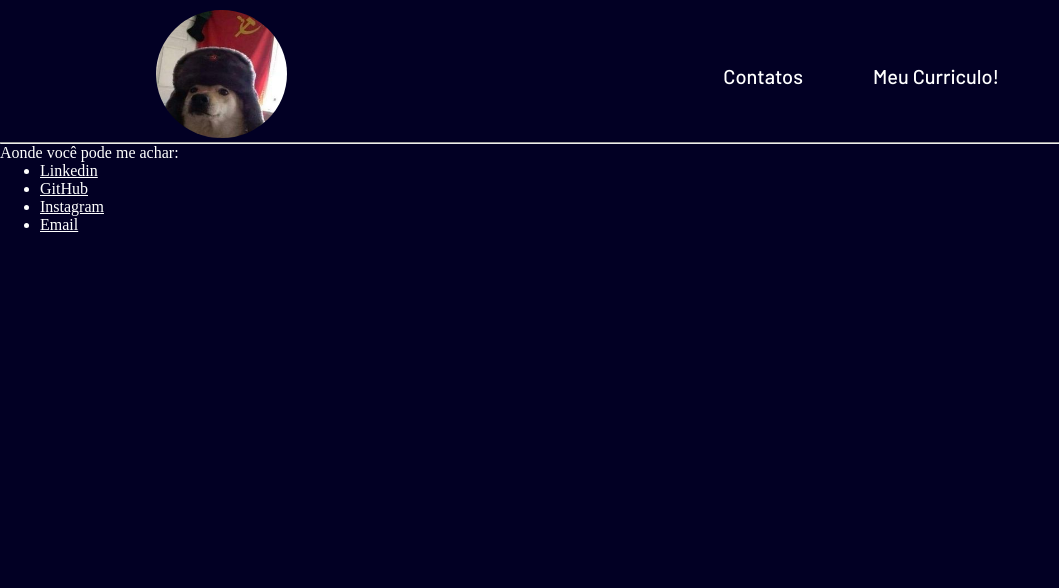
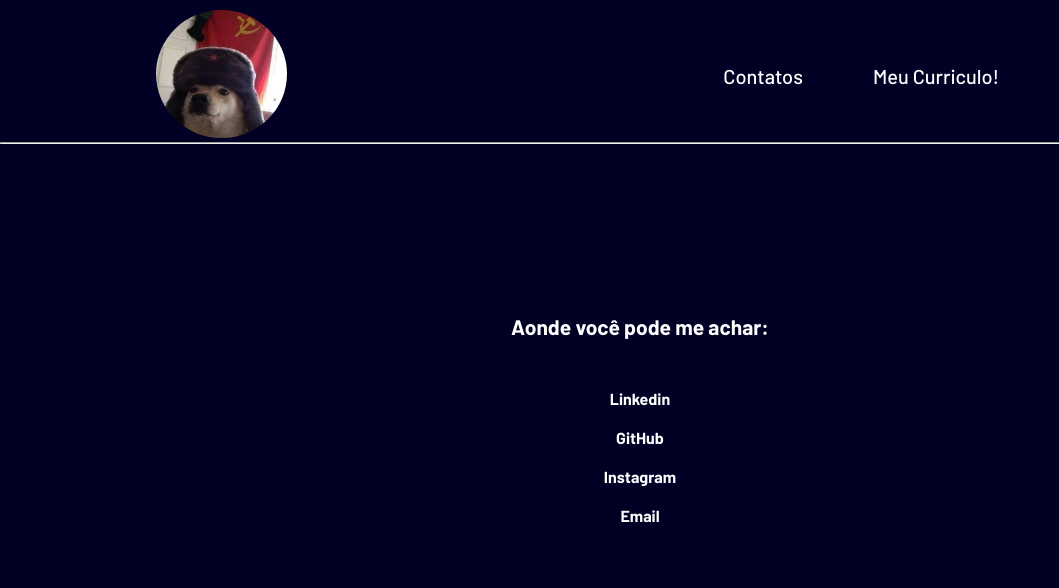
Before and after one commit to LucaasAndrade/LucaasAndrade.github.io, a plain HTML site: page site/pages/contacts/index.html in a window 1280 px wide. Shown: the whole page, without its empty margins (0-1059 px from the left). Drawn offline with Linux system fonts and the light colour scheme.

Commit message:
Pagina Contatos OK

```diff
--- a/site/pages/commum/commum.css
+++ b/site/pages/commum/commum.css
@@ -49,9 +49,13 @@ body {
     font-size: 20px;
     list-style: none;
 }
-.nav-links ul li a{
+a{
     list-style: none;
     text-decoration: none;
 
     font-family: 'Fonte3'
 }
+a:hover {
+    transform: scale(1.1, 1.1);
+    color: antiquewhite;
+}
--- a/site/pages/contacts/index.css
+++ b/site/pages/contacts/index.css
@@ -0,0 +1,44 @@
+*{
+    /* border: solid white 1px; */
+}
+.contatos{
+    display: flex;
+    justify-content: center;
+    align-items: center;
+
+    height: 70vh;
+}
+.container{
+    padding: 30px;
+}
+.ctn-texto{
+    padding: 20px;
+}
+.ctn-texto, p{
+    font-family: 'Fonte2';
+    font-size: 21px;
+
+    padding: 20px;
+}
+.links{
+    justify-content: center;
+    align-items: center;
+}
+.links ul{
+    padding: 20px;
+    list-style: none;
+}
+.links ul li{
+    display: flex;
+    justify-content: center;
+    align-items: center;
+
+    padding: 10px
+}
+.links ul li a{
+    text-decoration: none;
+    font-family: 'Fonte2';
+}
+.links ul li a:hover{
+    transform: scale(1.1, 1.1);
+}
```
